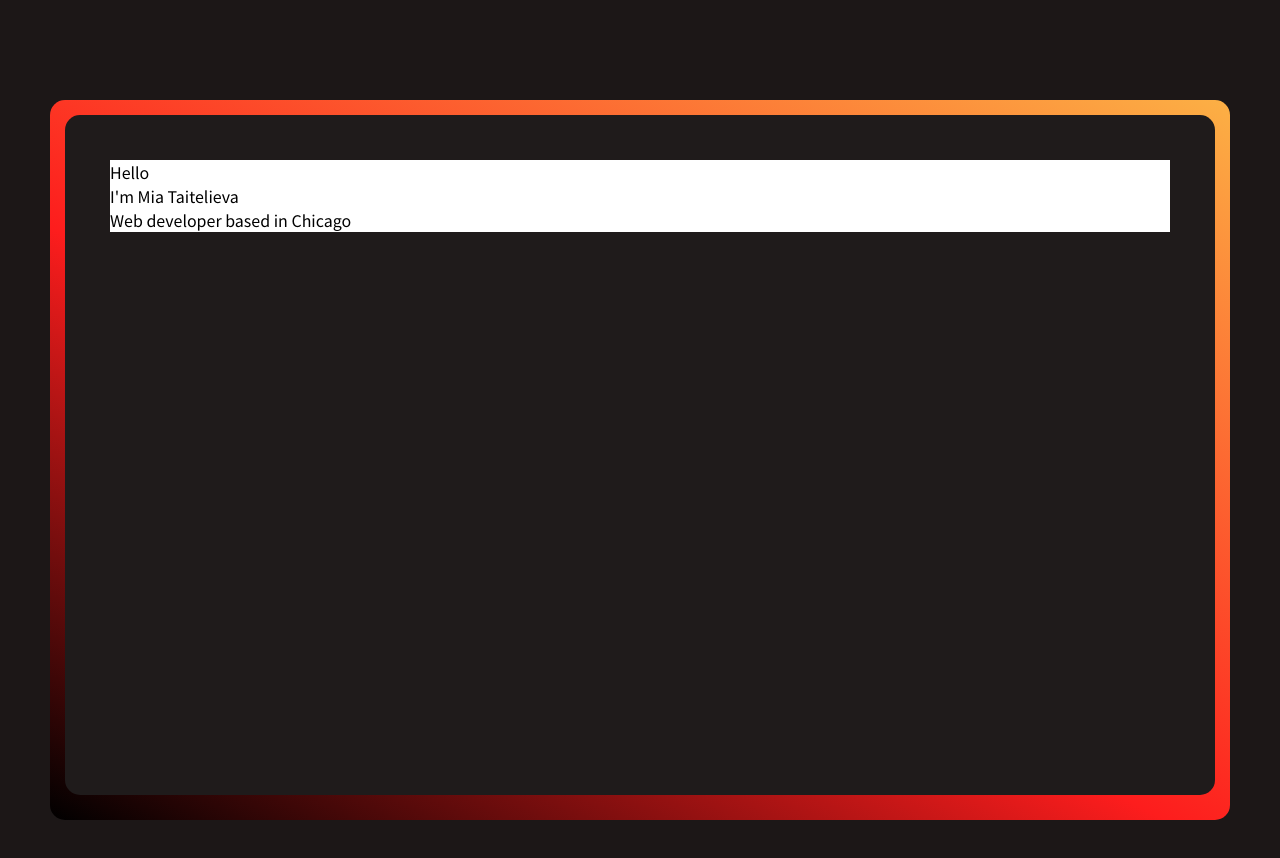
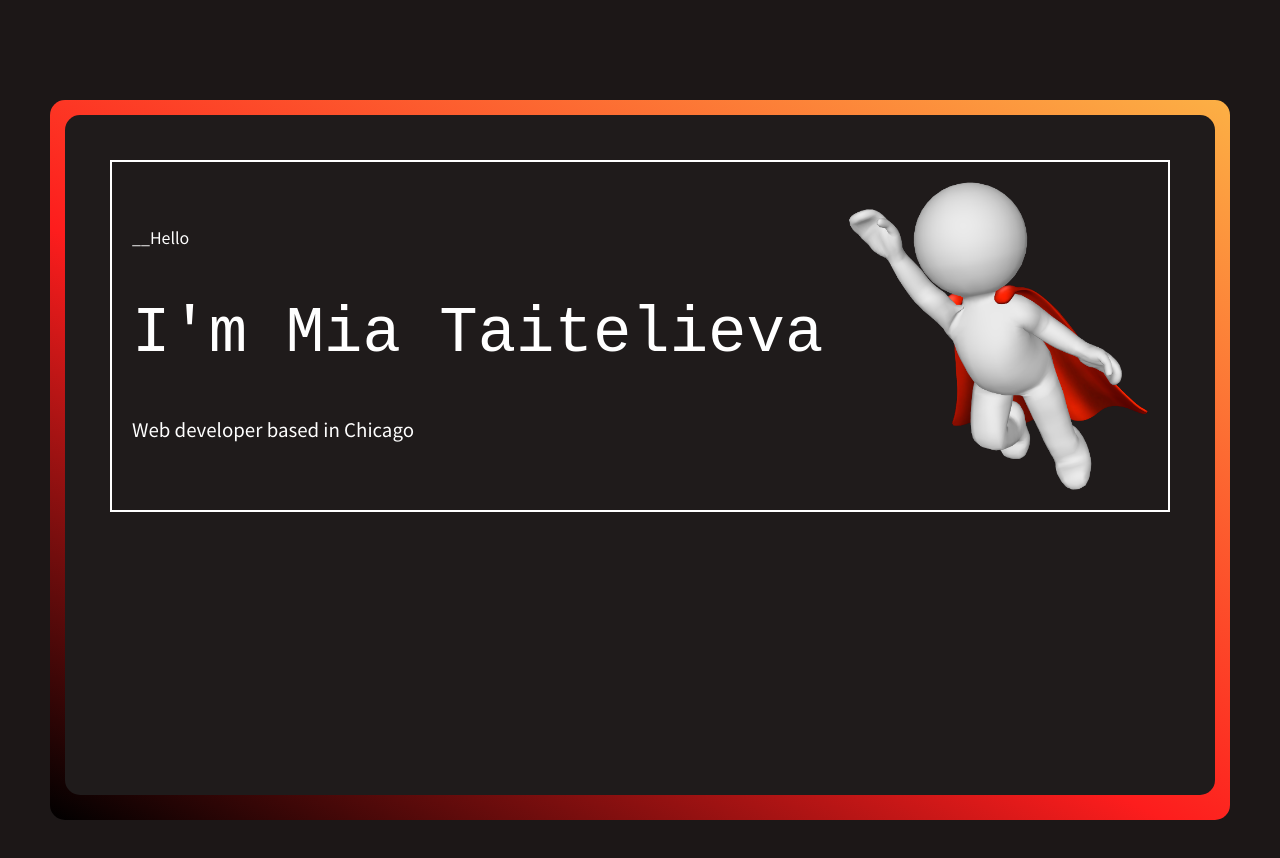
Before and after one commit to miaraylight/portfolio, a plain HTML site: page index.html in a window 1280 px wide. Drawn offline with Linux system fonts and the light colour scheme; a web font is replaced by a local one.

Commit message:
add: greeting block

```diff
--- a/index.html
+++ b/index.html
@@ -12,14 +12,14 @@
   <body>
     <div class="linear-border ">
        <div class="content">
-        <div>
-            <div>
-                <p>Hello</p>
-                <p>I'm Mia Taitelieva</p>
-                <p>Web developer based in Chicago</p>
+        <div class="greating_block">
+            <div class="greating_text">
+                <p>__Hello</p>
+                <h1>I'm Mia Taitelieva</h1>
+                <h3>Web developer based in Chicago</h3>
             </div>
-            <div>
-                <img src="" alt="">
+            <div class="greating_img">
+                <img src="/portfolio/image/white_man.png" alt="white_man">
             </div>
 
         </div>
--- a/style.css
+++ b/style.css
@@ -88,7 +88,7 @@ p {
   font-optical-sizing: auto;
   font-weight: weight;
   font-style: normal;
-  background-color: white;
+  color: var(--main-font-color);
 }
 
 :root {
@@ -114,3 +114,38 @@ p {
     background: var(--content-background-color);
     border-radius: 15px;
     }
+
+.greating_block {
+    display: flex;
+    justify-content: space-between;
+    padding: 20px;
+    border: 2px solid white;
+}
+
+.greating_text {
+    height: 300px;
+    display: flex;
+    flex-direction: column;
+    justify-content: center;
+}
+
+.greating_text h1 {
+    font-family: "Syne Mono", monospace;
+  font-weight: 400;
+  font-style: normal;
+  color: var(--main-font-color);
+  margin: 50px 0;
+  font-size: 4rem;
+}
+
+.greating_text h3 {
+    font-family: "Noto Sans HK", sans-serif;
+  font-optical-sizing: auto;
+  font-weight: lighter;
+  font-style: normal;
+  color: var(--main-font-color);
+}
+
+.greating_img {
+    width: 300px;
+}
```
Also changed, not shown: image/me.jpg (added), image/white_man.png (added).
